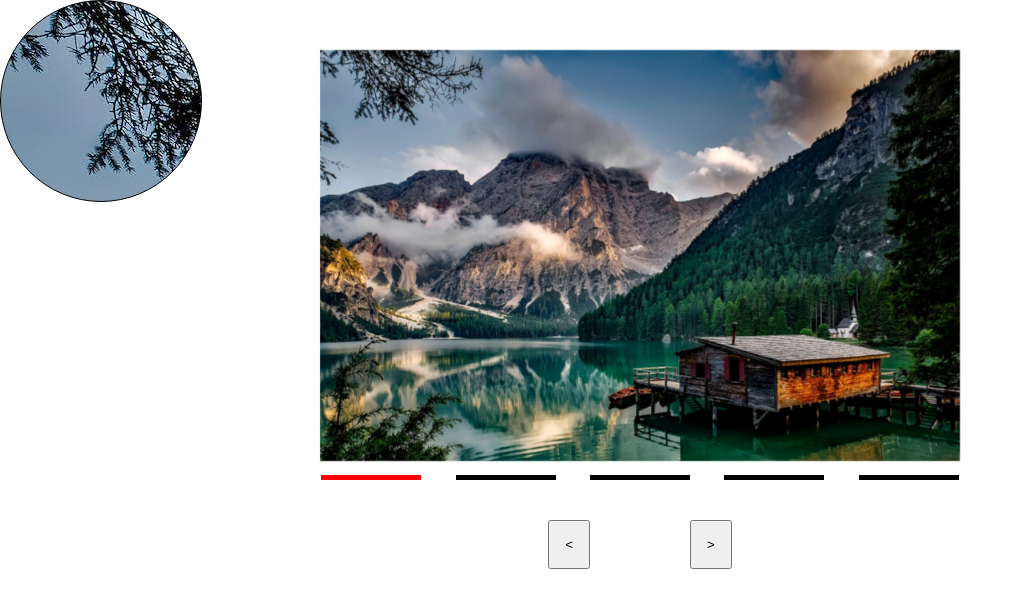
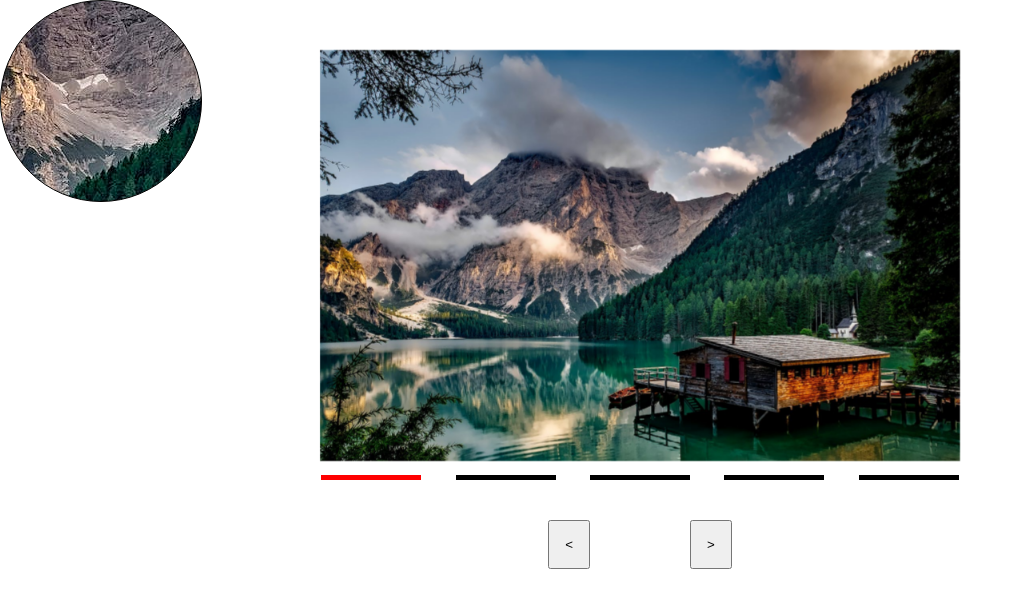
Before and after one commit to babi-nos/Carrousel-JS-, a plain HTML site: page index.html in a window 1280 px wide. Shown: the whole page, without its empty margins (0-1024 px from the left). Drawn offline with Linux system fonts and the light colour scheme.

Commit message:
Add files via upload

```diff
--- a/index.css
+++ b/index.css
@@ -106,7 +106,7 @@ body {
     z-index: 9;
     background-image: url(/image/img1.jpg);
     background-repeat: no-repeat;
-    /* background-position: center center; */
+    background-position: center center;
 }
 
 /* background-image: url(/image/img1.jpg) ; */
```
Also changed, not shown: index.html (+1 -2 lines).
